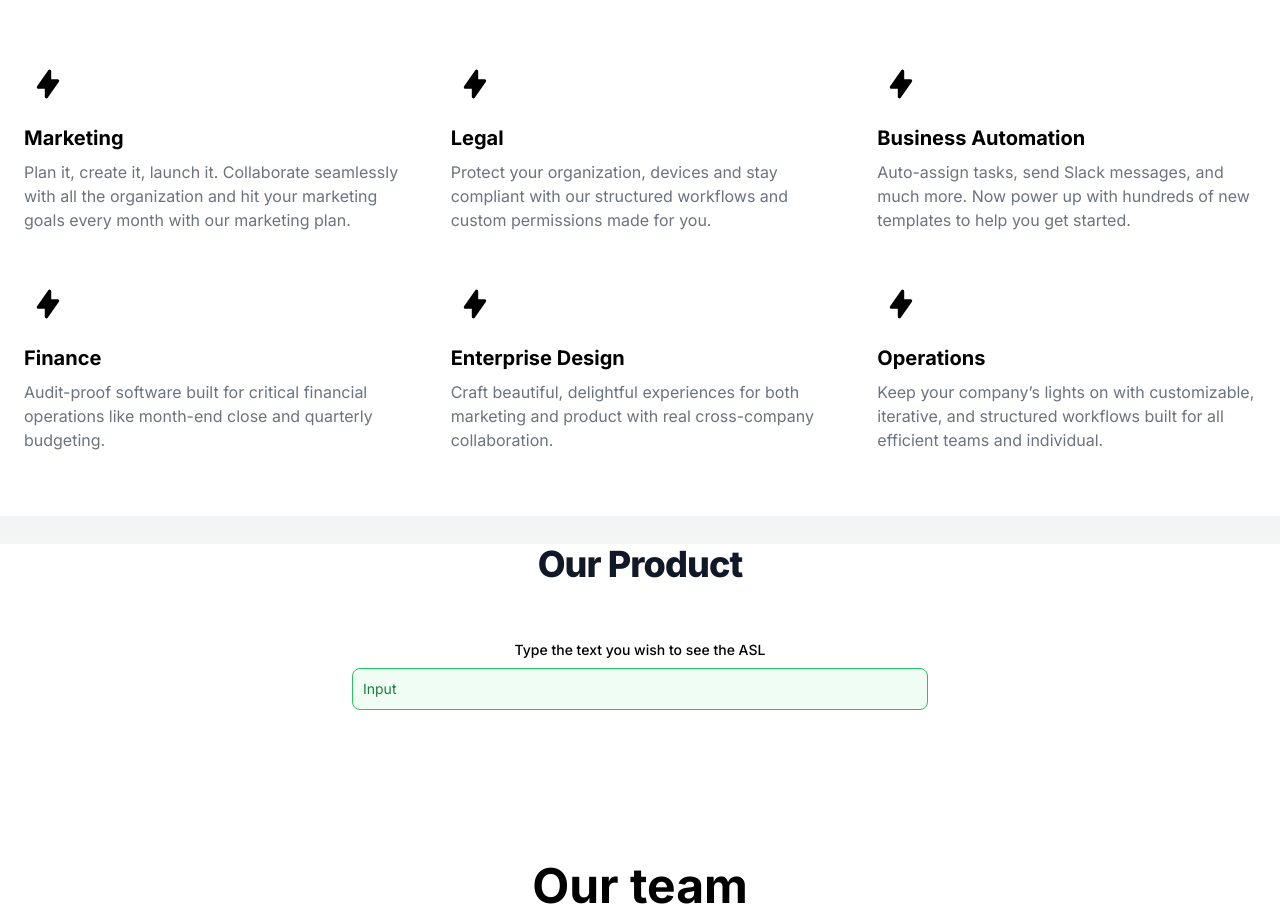
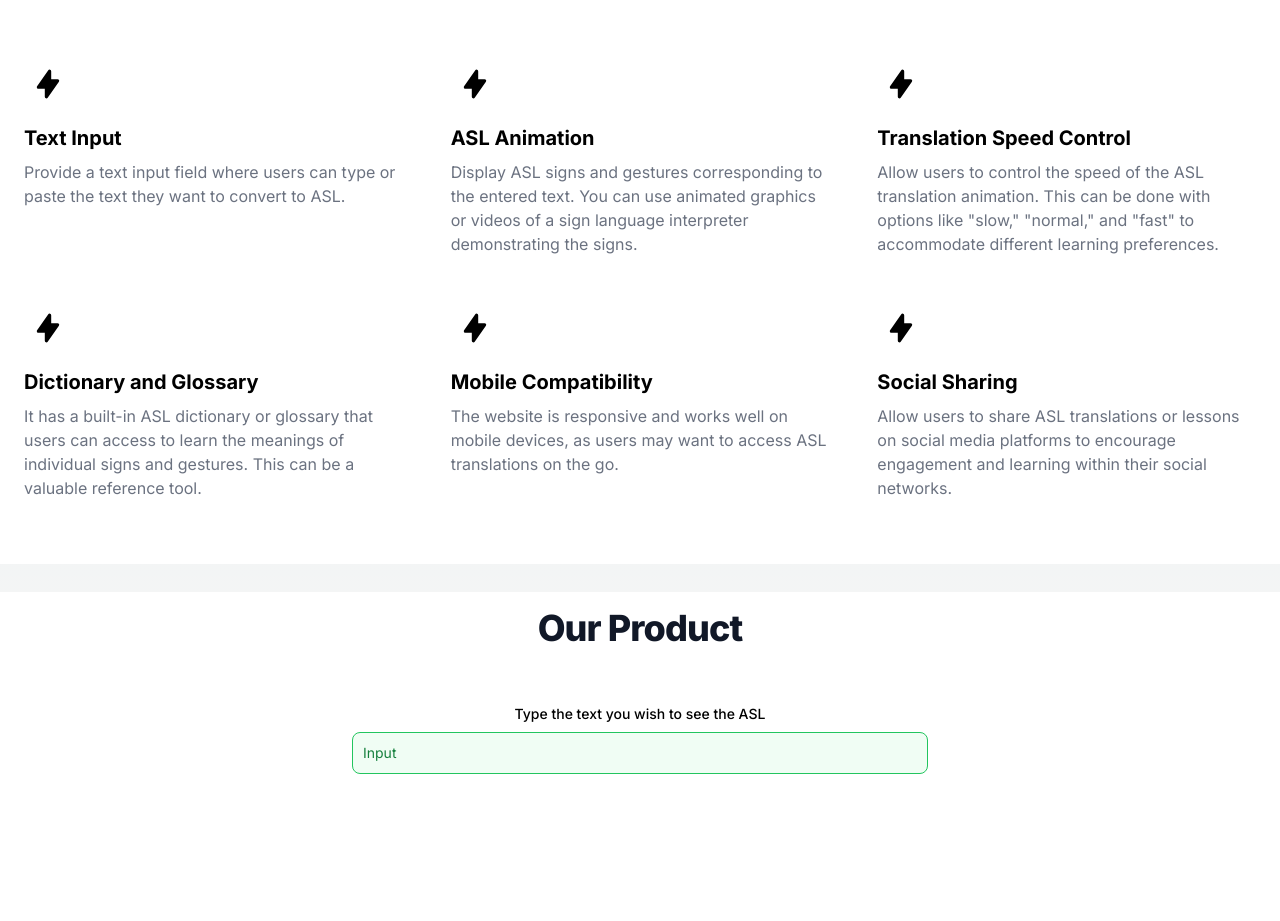
Before and after one commit to srummanf/ROS-AI, a Next.js app: page / in a window 1280 px wide. Shown: the part 1580-2501 px from the top of the page. Built offline with nearby package versions, Linux system fonts and the light colour scheme.

Commit message:
🎨 Files modified

```diff
--- a/components/About.jsx
+++ b/components/About.jsx
@@ -19,8 +19,8 @@ const About = () => {
                                     <path fill-rule="evenodd" d="M11.3 1.046A1 1 0 0112 2v5h4a1 1 0 01.82 1.573l-7 10A1 1 0 018 18v-5H4a1 1 0 01-.82-1.573l7-10a1 1 0 011.12-.38z" clip-rule="evenodd"></path>
                                 </svg>
                             </div>
-                            <h3 class="mb-2 text-xl font-bold dark:text-white">Marketing</h3>
-                            <p class="text-gray-500 dark:text-gray-400">Plan it, create it, launch it. Collaborate seamlessly with all  the organization and hit your marketing goals every month with our marketing plan.</p>
+                            <h3 class="mb-2 text-xl font-bold dark:text-white">Text Input</h3>
+                            <p class="text-gray-500 dark:text-gray-400">Provide a text input field where users can type or paste the text they want to convert to ASL.</p>
                         </div>
                         <div>
                             <div class="flex justify-center items-center mb-4 w-10 h-10 rounded-full bg-primary-100 lg:h-12 lg:w-12 dark:bg-primary-900">
@@ -28,8 +28,8 @@ const About = () => {
                                     <path fill-rule="evenodd" d="M11.3 1.046A1 1 0 0112 2v5h4a1 1 0 01.82 1.573l-7 10A1 1 0 018 18v-5H4a1 1 0 01-.82-1.573l7-10a1 1 0 011.12-.38z" clip-rule="evenodd"></path>
                                 </svg>
                             </div>
-                            <h3 class="mb-2 text-xl font-bold dark:text-white">Legal</h3>
-                            <p class="text-gray-500 dark:text-gray-400">Protect your organization, devices and stay compliant with our structured workflows and custom permissions made for you.</p>
+                            <h3 class="mb-2 text-xl font-bold dark:text-white">ASL Animation</h3>
+                            <p class="text-gray-500 dark:text-gray-400">Display ASL signs and gestures corresponding to the entered text. You can use animated graphics or videos of a sign language interpreter demonstrating the signs.</p>
                         </div>
                         <div>
                             <div class="flex justify-center items-center mb-4 w-10 h-10 rounded-full bg-primary-100 lg:h-12 lg:w-12 dark:bg-primary-900">
@@ -37,8 +37,8 @@ const About = () => {
                                     <path fill-rule="evenodd" d="M11.3 1.046A1 1 0 0112 2v5h4a1 1 0 01.82 1.573l-7 10A1 1 0 018 18v-5H4a1 1 0 01-.82-1.573l7-10a1 1 0 011.12-.38z" clip-rule="evenodd"></path>
                                 </svg>
                             </div>
-                            <h3 class="mb-2 text-xl font-bold dark:text-white">Business Automation</h3>
-                            <p class="text-gray-500 dark:text-gray-400">Auto-assign tasks, send Slack messages, and much more. Now power up with hundreds of new templates to help you get started.</p>
+                            <h3 class="mb-2 text-xl font-bold dark:text-white">Translation Speed Control</h3>
+                            <p class="text-gray-500 dark:text-gray-400">Allow users to control the speed of the ASL translation animation. This can be done with options like "slow," "normal," and "fast" to accommodate different learning preferences.</p>
                         </div>
                         <div>
                             <div class="flex justify-center items-center mb-4 w-10 h-10 rounded-full bg-primary-100 lg:h-12 lg:w-12 dark:bg-primary-900">
@@ -46,8 +46,8 @@ const About = () => {
                                     <path fill-rule="evenodd" d="M11.3 1.046A1 1 0 0112 2v5h4a1 1 0 01.82 1.573l-7 10A1 1 0 018 18v-5H4a1 1 0 01-.82-1.573l7-10a1 1 0 011.12-.38z" clip-rule="evenodd"></path>
                                 </svg>
                             </div>
-                            <h3 class="mb-2 text-xl font-bold dark:text-white">Finance</h3>
-                            <p class="text-gray-500 dark:text-gray-400">Audit-proof software built for critical financial operations like month-end close and quarterly budgeting.</p>
+                            <h3 class="mb-2 text-xl font-bold dark:text-white">Dictionary and Glossary</h3>
+                            <p class="text-gray-500 dark:text-gray-400">It has a built-in ASL dictionary or glossary that users can access to learn the meanings of individual signs and gestures. This can be a valuable reference tool.</p>
                         </div>
                         <div>
                             <div class="flex justify-center items-center mb-4 w-10 h-10 rounded-full bg-primary-100 lg:h-12 lg:w-12 dark:bg-primary-900">
@@ -55,8 +55,8 @@ const About = () => {
                                     <path fill-rule="evenodd" d="M11.3 1.046A1 1 0 0112 2v5h4a1 1 0 01.82 1.573l-7 10A1 1 0 018 18v-5H4a1 1 0 01-.82-1.573l7-10a1 1 0 011.12-.38z" clip-rule="evenodd"></path>
                                 </svg>
                             </div>
-                            <h3 class="mb-2 text-xl font-bold dark:text-white">Enterprise Design</h3>
-                            <p class="text-gray-500 dark:text-gray-400">Craft beautiful, delightful experiences for both marketing and product with real cross-company collaboration.</p>
+                            <h3 class="mb-2 text-xl font-bold dark:text-white">Mobile Compatibility</h3>
+                            <p class="text-gray-500 dark:text-gray-400">The website is responsive and works well on mobile devices, as users may want to access ASL translations on the go.</p>
                         </div>
                         <div>
                             <div class="flex justify-center items-center mb-4 w-10 h-10 rounded-full bg-primary-100 lg:h-12 lg:w-12 dark:bg-primary-900">
@@ -64,8 +64,8 @@ const About = () => {
                                     <path fill-rule="evenodd" d="M11.3 1.046A1 1 0 0112 2v5h4a1 1 0 01.82 1.573l-7 10A1 1 0 018 18v-5H4a1 1 0 01-.82-1.573l7-10a1 1 0 011.12-.38z" clip-rule="evenodd"></path>
                                 </svg>
                             </div>
-                            <h3 class="mb-2 text-xl font-bold dark:text-white">Operations</h3>
-                            <p class="text-gray-500 dark:text-gray-400">Keep your company’s lights on with customizable, iterative, and structured workflows built for all efficient teams and individual.</p>
+                            <h3 class="mb-2 text-xl font-bold dark:text-white">Social Sharing</h3>
+                            <p class="text-gray-500 dark:text-gray-400">Allow users to share ASL translations or lessons on social media platforms to encourage engagement and learning within their social networks.</p>
                         </div>
                     </div>
                 </div>
--- a/components/Product.jsx
+++ b/components/Product.jsx
@@ -50,7 +50,7 @@ const Product = () => {
             <section id="our-product" className="bg-white dark:bg-gray-900">
                 <section className="px-4 md:px-6 lg:px-8">
                     <div className="flex justify-center mt-7">
-                        <h1 className="mb-4 text-2xl font-extrabold tracking-tight leading-none text-gray-900 md:text-3xl lg:text-4xl dark:text-white">
+                        <h1 className="my-4 text-2xl font-extrabold tracking-tight leading-none text-gray-900 md:text-3xl lg:text-4xl dark:text-white">
                             Our Product
                         </h1>
                     </div>
```
